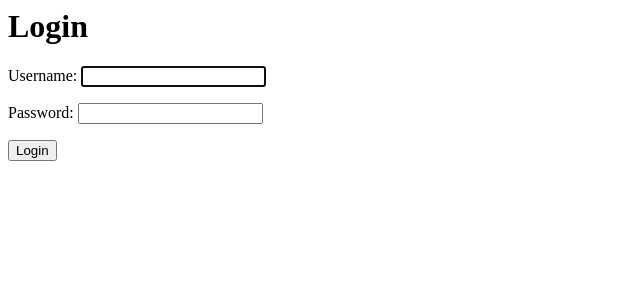
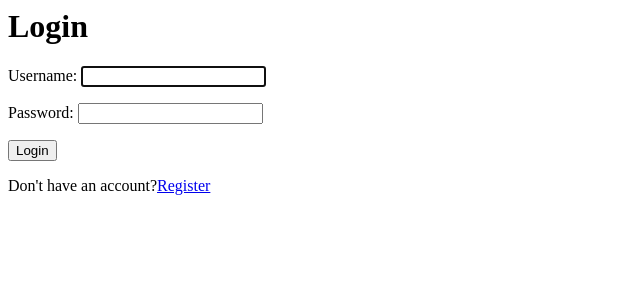
Before and after one commit to arian-hadi/django-to-do-list, a Django app: page /login/ in a window 1280 px wide. Shown: the top 300 px of the page, without its empty margins (0-640 px from the left). Run offline with Django 5.2, Linux system fonts and the light colour scheme.

Commit message:
register-page

```diff
--- a/base/templates/base/login.html
+++ b/base/templates/base/login.html
@@ -4,3 +4,5 @@
     {{form.as_p}}
     <input type = 'submit' value = 'Login'/>
 </form>
+
+<p>Don't have an account?<a href = '{%url "register" %}'>Register</a></p>
--- a/base/urls.py
+++ b/base/urls.py
@@ -6,6 +6,7 @@ from django.contrib.auth.views import LogoutView
 urlpatterns = [
     path('login/', CustomLoginView.as_view(), name = 'login'),
     path('logout/', LogoutView.as_view(next_page = 'login'), name = 'logout'),
+    path('register/', Register.as_view(), name = 'register'),
     path('',TaskList.as_view(),name = "tasks"),
     path('task/<int:pk>/',TaskDetail.as_view(), name='task'),
     path('task-create/', TaskCreate.as_view(), name = 'create-task'),
--- a/base/views.py
+++ b/base/views.py
@@ -1,12 +1,20 @@
-from django.shortcuts import render
+from django import forms
+from django.contrib import messages
+from django.http import HttpResponse
+from django.shortcuts import render, redirect
 from django.urls import reverse_lazy
 from django.views.generic.list import ListView
 from django.views.generic.detail import DetailView
-from django.views.generic.edit import CreateView,UpdateView,DeleteView
+from django.views.generic.edit import CreateView,UpdateView,DeleteView,FormView
 from .models import Task
 from django.contrib.auth.views import LoginView, LogoutView
+from django.contrib.auth.mixins import LoginRequiredMixin
+from django.contrib.auth import login
+from django.contrib.auth.forms import UserCreationForm
+from django.contrib.auth.models import User
 
-from django.contrib.auth.mixins import LoginRequiredMixin
+
+
 
 class CustomLoginView(LoginView):
     template_name = 'base/login.html'
@@ -16,6 +24,30 @@ class CustomLoginView(LoginView):
     def get_success_url(self):
         return reverse_lazy('tasks')
 
+class RegisterForm(UserCreationForm):
+    email = forms.EmailField(required=True)
+
+    class Meta:
+        model = User
+        fields = ['username', 'email', 'password1', 'password2']
+
+
+class Register(FormView):
+    template_name = 'base/register.html'
+    #form_class = UserCreationForm
+    form_class = RegisterForm
+    success_url = reverse_lazy('tasks')
+
+    def form_valid(self, form):
+        user = form.save() #save the user
+        if user is not None:
+            login(self.request, user) #log the user in
+        return super(Register,self).form_valid(form)
+
+    def get(self, *args, **kwargs):
+        if self.request.user.is_authenticated:
+            return redirect('tasks')
+        return super(Register, self).get(*args, **kwargs)
 
 
 class TaskList(LoginRequiredMixin, ListView):
```
Also changed, not shown: base/templates/base/register.html (added, +8 -0 lines).
